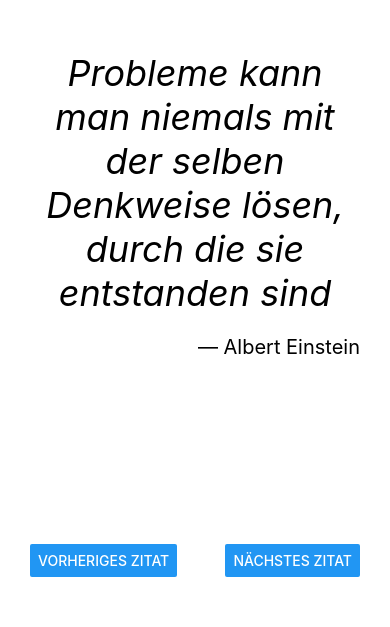
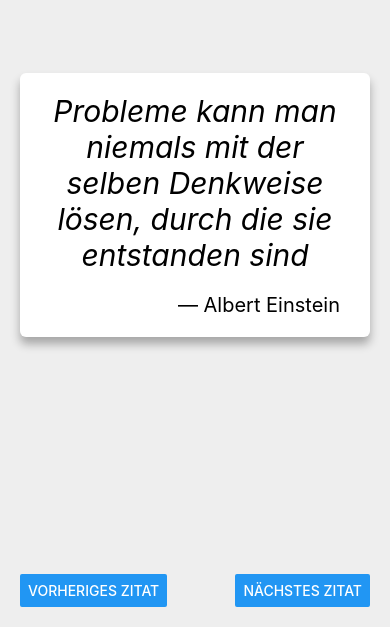
Before and after one commit to thomd/nice-quotes-app, a React Native app: screen / in a window 390 px wide. Shown: the part 217-844 px from the top of the page. Built offline with nearby package versions, Linux system fonts and the light colour scheme.

Commit message:
card styling

```diff
--- a/App.js
+++ b/App.js
@@ -1,5 +1,5 @@
 import React, { Component } from "react";
-import { StyleSheet, View, Button } from "react-native";
+import { StyleSheet, Platform, View, Button } from "react-native";
 import Quote from "./js/components/Quote";
 
 const data = [
@@ -53,18 +53,18 @@ export default class App extends Component {
 const styles = StyleSheet.create({
   container: {
     flex: 1,
-    backgroundColor: "#fff",
+    backgroundColor: "#eee",
     alignItems: "center",
     justifyContent: "center"
   },
   nextButton: {
     position: "absolute",
-    bottom: 50,
-    right: 30
+    bottom: Platform.OS === "ios" ? 50 : 20,
+    right: 20
   },
   prevButton: {
     position: "absolute",
-    bottom: 50,
-    left: 30
+    bottom: Platform.OS === "ios" ? 50 : 20,
+    left: 20
   }
 });
--- a/js/components/Quote.js
+++ b/js/components/Quote.js
@@ -4,19 +4,33 @@ import { StyleSheet, View, Text } from "react-native";
 export default props => {
   const { text, author } = props;
   return (
-    <View style={styles.container}>
+    <View style={[styles.container, shadowStyle]}>
       <Text style={styles.text}>{text}</Text>
       <Text style={styles.author}>&mdash; {author}</Text>
     </View>
   );
 };
 
+const shadowStyle = {
+  shadowOpacity: 0.3,
+  shadowRadius: 10,
+  shadowOffset: {
+    width: 0,
+    height: 7
+  },
+  elevation: 8
+};
+
 const styles = StyleSheet.create({
   container: {
-    paddingHorizontal: 30
+    paddingHorizontal: 30,
+    backgroundColor: "#fff",
+    marginHorizontal: 20,
+    padding: 20,
+    borderRadius: 6
   },
   text: {
-    fontSize: 36,
+    fontSize: 30,
     fontStyle: "italic",
     marginBottom: 20,
     textAlign: "center"
```
